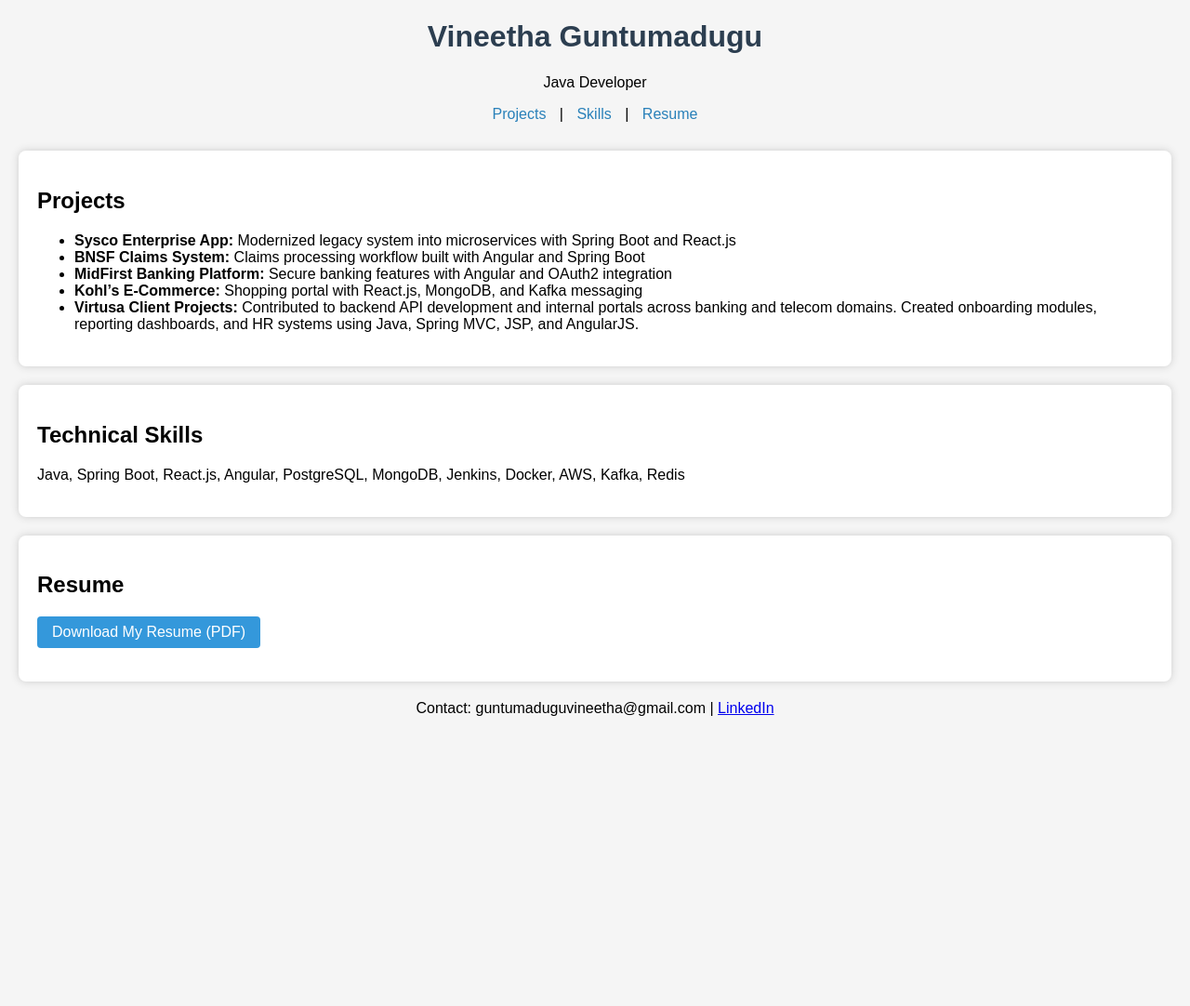
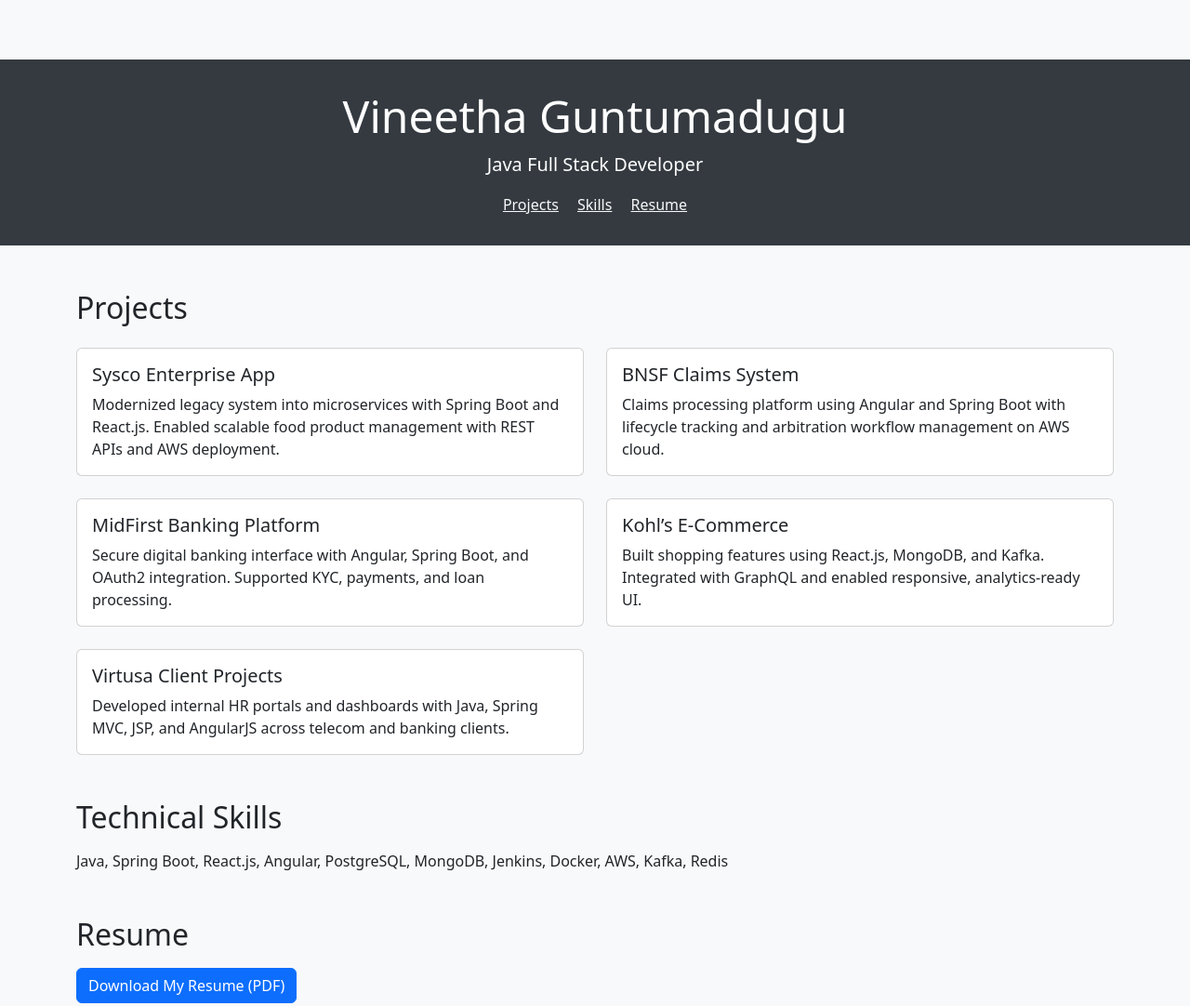
Before and after one commit to VineethaGuntumadugu/VineethaGuntumadugu.github.io, a plain HTML site: page index.html in a window 1280 px wide. Shown: the top 1082 px of the page at 93% size. Before the commit the page ends 801 px from the top, so only its background shows below. Drawn offline with nearby package versions, Linux system fonts and the light colour scheme.

Commit message:
Update index.html

```diff
--- a/index.html
+++ b/index.html
@@ -2,52 +2,106 @@
 <html lang="en">
 <head>
   <meta charset="UTF-8">
-  <meta name="viewport" content="width=device-width, initial-scale=1.0">
+  <meta name="viewport" content="width=device-width, initial-scale=1">
   <title>Vineetha Guntumadugu | Java Developer</title>
+  <link href="https://cdn.jsdelivr.net/npm/bootstrap@5.3.3/dist/css/bootstrap.min.css" rel="stylesheet">
   <style>
-    body { font-family: Arial, sans-serif; margin: 20px; background: #f5f5f5; }
-    header, footer { text-align: center; margin-bottom: 30px; }
-    h1 { color: #2c3e50; }
-    nav a { margin: 0 10px; text-decoration: none; color: #2980b9; }
-    section { background: white; padding: 20px; border-radius: 8px; margin-bottom: 20px; box-shadow: 0 0 8px #ccc; }
-    a.button { display: inline-block; padding: 8px 16px; background: #3498db; color: white; border-radius: 4px; text-decoration: none; }
+    body {
+      padding-top: 4rem;
+      background-color: #f8f9fa;
+    }
+    .hero {
+      background-color: #343a40;
+      color: white;
+      padding: 2rem 1rem;
+      text-align: center;
+    }
+    .project-card {
+      transition: transform 0.2s ease;
+    }
+    .project-card:hover {
+      transform: scale(1.02);
+    }
   </style>
 </head>
 <body>
 
-  <header>
-    <h1>Vineetha Guntumadugu</h1>
-    <p>Java Developer</p>
+  <div class="hero">
+    <h1 class="display-5">Vineetha Guntumadugu</h1>
+    <p class="lead">Java Full Stack Developer</p>
     <nav>
-      <a href="#projects">Projects</a> |
-      <a href="#skills">Skills</a> |
-      <a href="#resume">Resume</a>
+      <a href="#projects" class="text-light mx-2">Projects</a>
+      <a href="#skills" class="text-light mx-2">Skills</a>
+      <a href="#resume" class="text-light mx-2">Resume</a>
     </nav>
-  </header>
+  </div>
 
-  <section id="projects">
-    <h2>Projects</h2>
-    <ul>
-      <li><strong>Sysco Enterprise App:</strong> Modernized legacy system into microservices with Spring Boot and React.js</li>
-      <li><strong>BNSF Claims System:</strong> Claims processing workflow built with Angular and Spring Boot</li>
-      <li><strong>MidFirst Banking Platform:</strong> Secure banking features with Angular and OAuth2 integration</li>
-      <li><strong>Kohl’s E-Commerce:</strong> Shopping portal with React.js, MongoDB, and Kafka messaging</li>
-      <li><strong>Virtusa Client Projects:</strong> Contributed to backend API development and internal portals across banking and telecom domains. Created onboarding modules, reporting dashboards, and HR systems using Java, Spring MVC, JSP, and AngularJS.</li>
-    </ul>
-  </section>
+  <div class="container my-5">
 
-  <section id="skills">
-    <h2>Technical Skills</h2>
-    <p>Java, Spring Boot, React.js, Angular, PostgreSQL, MongoDB, Jenkins, Docker, AWS, Kafka, Redis</p>
-  </section>
+    <!-- Projects -->
+    <section id="projects">
+      <h2 class="mb-4">Projects</h2>
+      <div class="row g-4">
+        <div class="col-md-6">
+          <div class="card project-card">
+            <div class="card-body">
+              <h5 class="card-title">Sysco Enterprise App</h5>
+              <p class="card-text">Modernized legacy system into microservices with Spring Boot and React.js. Enabled scalable food product management with REST APIs and AWS deployment.</p>
+            </div>
+          </div>
+        </div>
+        <div class="col-md-6">
+          <div class="card project-card">
+            <div class="card-body">
+              <h5 class="card-title">BNSF Claims System</h5>
+              <p class="card-text">Claims processing platform using Angular and Spring Boot with lifecycle tracking and arbitration workflow management on AWS cloud.</p>
+            </div>
+          </div>
+        </div>
+        <div class="col-md-6">
+          <div class="card project-card">
+            <div class="card-body">
+              <h5 class="card-title">MidFirst Banking Platform</h5>
+              <p class="card-text">Secure digital banking interface with Angular, Spring Boot, and OAuth2 integration. Supported KYC, payments, and loan processing.</p>
+            </div>
+          </div>
+        </div>
+        <div class="col-md-6">
+          <div class="card project-card">
+            <div class="card-body">
+              <h5 class="card-title">Kohl’s E-Commerce</h5>
+              <p class="card-text">Built shopping features using React.js, MongoDB, and Kafka. Integrated with GraphQL and enabled responsive, analytics-ready UI.</p>
+            </div>
+          </div>
+        </div>
+        <div class="col-md-6">
+          <div class="card project-card">
+            <div class="card-body">
+              <h5 class="card-title">Virtusa Client Projects</h5>
+              <p class="card-text">Developed internal HR portals and dashboards with Java, Spring MVC, JSP, and AngularJS across telecom and banking clients.</p>
+            </div>
+          </div>
+        </div>
+      </div>
+    </section>
 
-  <section id="resume">
-    <h2>Resume</h2>
-    <p><a class="button" href="Vineetha_Guntumadugu_Resume.pdf" download>Download My Resume (PDF)</a></p>
-  </section>
+    <!-- Skills -->
+    <section id="skills" class="my-5">
+      <h2 class="mb-3">Technical Skills</h2>
+      <p>Java, Spring Boot, React.js, Angular, PostgreSQL, MongoDB, Jenkins, Docker, AWS, Kafka, Redis</p>
+    </section>
 
-  <footer>
-    <p>Contact: guntumaduguvineetha@gmail.com | <a href="https://linkedin.com/in/">LinkedIn</a></p>
+    <!-- Resume -->
+    <section id="resume" class="my-5">
+      <h2 class="mb-3">Resume</h2>
+      <a href="Vineetha_Guntumadugu_Resume.pdf" class="btn btn-primary" download>Download My Resume (PDF)</a>
+    </section>
+
+  </div>
+
+  <footer class="text-center py-4 bg-light">
+    <p>Contact: guntumaduguvineetha@gmail.com |
+      <a href="https://www.linkedin.com/in/vineetha-guntumadugu-14a56336a/" target="_blank">LinkedIn</a></p>
   </footer>
 
 </body>
```
